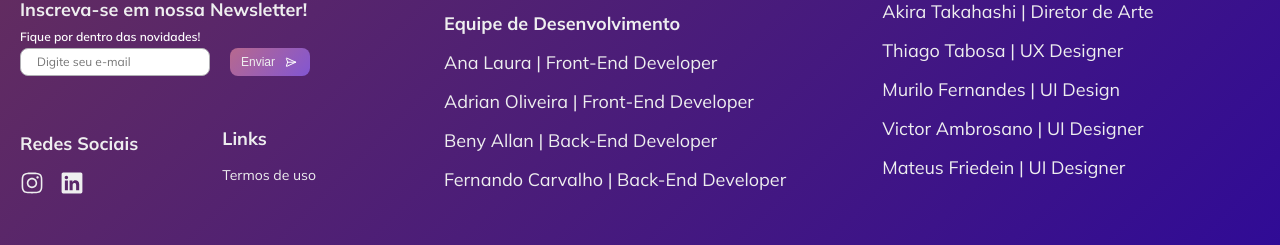
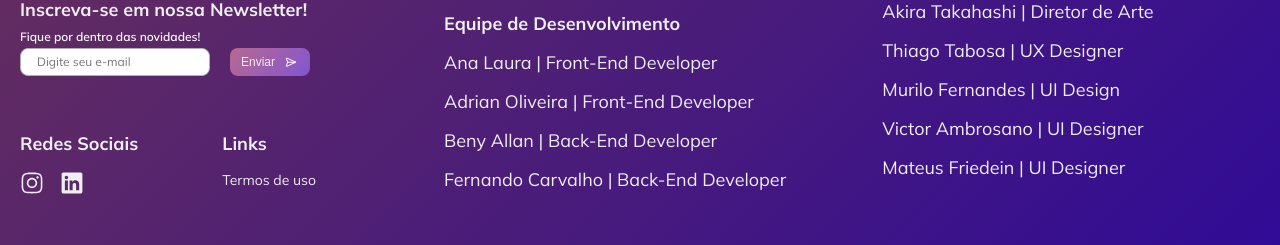
Before and after one commit to MinhaCena/minha-cena-site, a Next.js app: page / in a window 1280 px wide. Shown: the part 5206-5451 px from the top of the page. Built offline with nearby package versions, Linux system fonts and the light colour scheme.

Commit message:
fix: adjust Footer links

```diff
--- a/src/components/Footer/styles.module.scss
+++ b/src/components/Footer/styles.module.scss
@@ -71,7 +71,7 @@
 
 				.footerUtils{
 					display: flex;
-					align-items: center;
+					align-items: baseline;
 					justify-content: space-between;
 
 					.footerUtilsType{
@@ -125,12 +125,10 @@
 					.footerLinks{
 						display: flex;
 						flex-direction: column;
-						justify-content: flex-end;
 						color: $gray-10;
 
 						a{
 							font-size: $text-sm;
-							align-self: flex-end;
 						}
 					}
 				}
```
